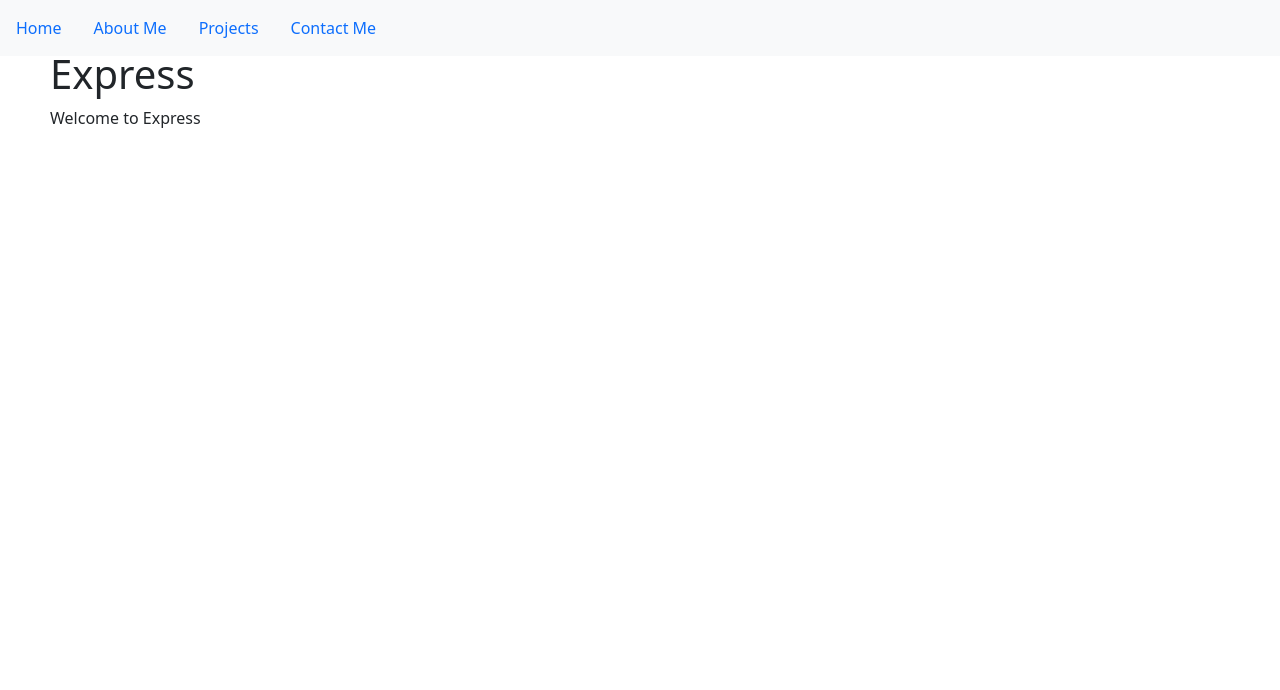
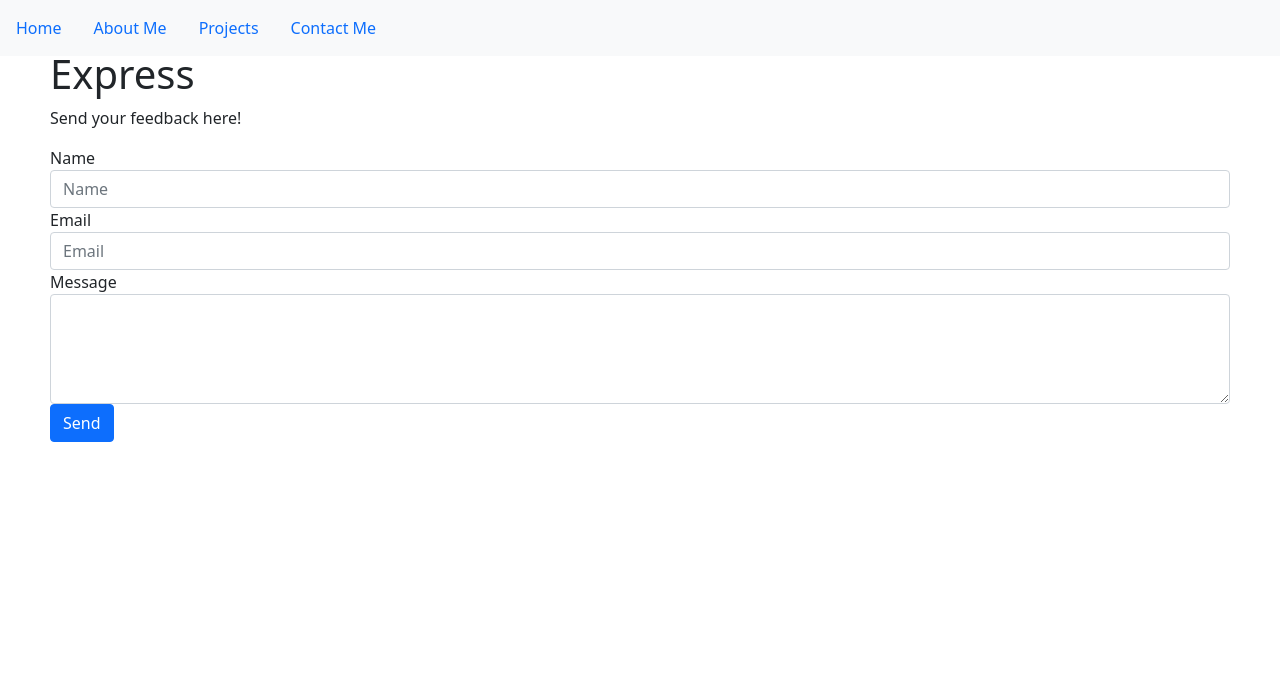
Before and after one commit to darcystjean-code/Assignment2, a Node server app: page /contact in a window 1280 px wide. Shown: the top 690 px of the page. Run offline with Node 20, Linux system fonts and the light colour scheme; some libraries are stand-ins or nearby versions.

Commit message:
Contact view finished

```diff
--- a/views/contact.ejs
+++ b/views/contact.ejs
@@ -10,7 +10,18 @@
   <body>
     <%- include('partials/header.ejs') %>
     <h1><%= title %></h1>
-    <p>Welcome to <%= title %></p>
+    <form>
+      <div class="form-group">
+        <p>Send your feedback here!</p>
+        <label for="name">Name</label>
+        <input type="text" class="form-control" id="name" name="name" placeholder="Name">
+        <label for="email">Email</label>
+        <input type="email" class="form-control" id="email" name="email" placeholder="Email">
+        <label for="message">Message</label>
+        <textarea class="form-control" id="message" rows="4"></textarea>
+        <input type="submit" class="btn btn-primary mb-2" value="Send" id="form-button">
+      </div>
+    </form>
     <div class="fixed-bottom">
       <%- include('partials/footer.ejs') %>
     </div>
```
